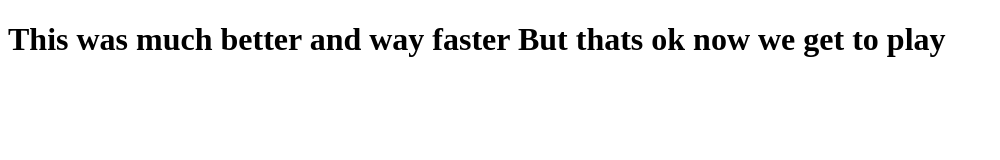
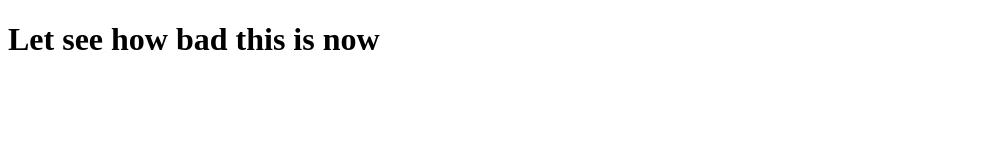
Before and after one commit to melissa-24/pnajan24, a plain HTML site: page index.html in a window 1280 px wide. Shown: the whole page, without its empty margins (0-1000 px from the left). Drawn offline with Linux system fonts and the light colour scheme.

Commit message:
Update index.html

```diff
--- a/index.html
+++ b/index.html
@@ -6,6 +6,6 @@
     <title>Document</title>
 </head>
 <body>
-    <h1>This was much better and way faster  But thats ok now we get to play</h1>
+    <h1>Let see how bad this is now</h1>
 </body>
 </html>
```
